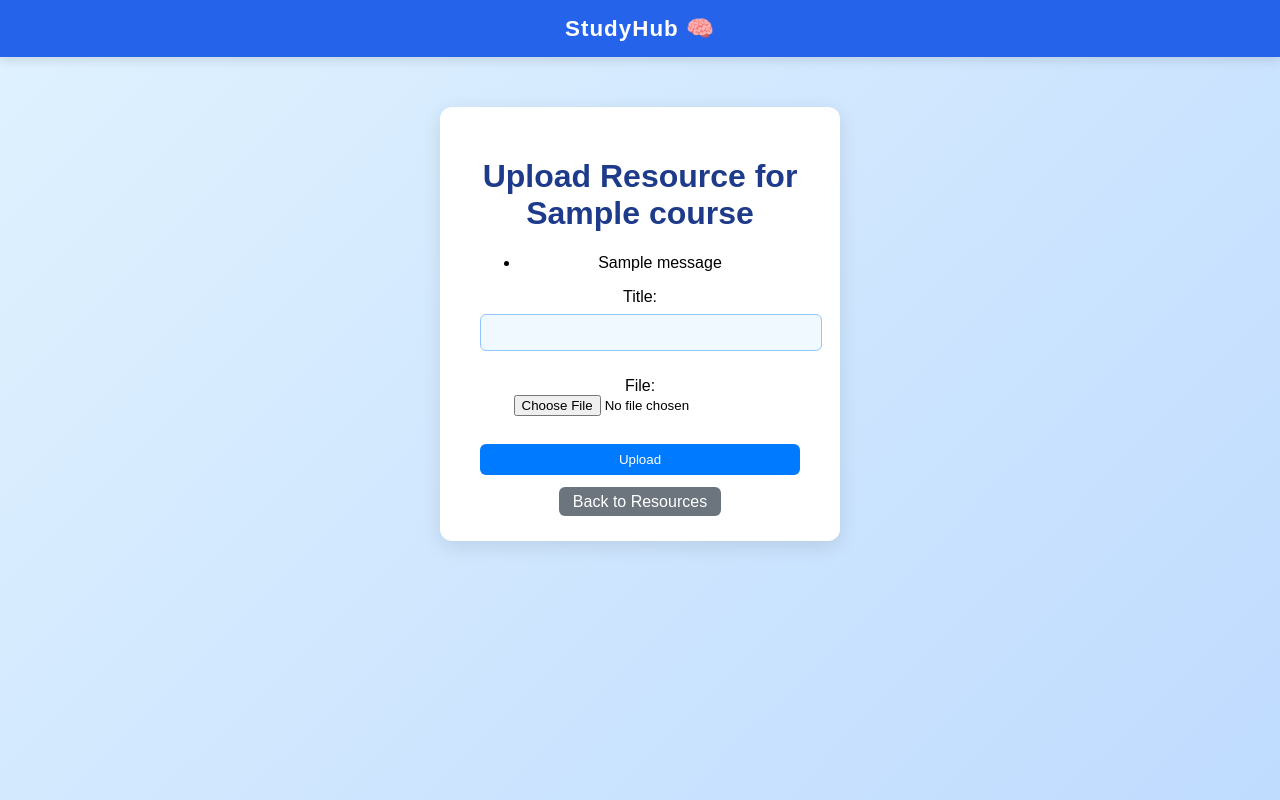
After one commit to gumbinokuthula/studyhub-backend, a Django app: page /resources/1/upload/ in a window 1280 px wide. The commit adds this page. Run offline with Django 5.2, Linux system fonts and the light colour scheme; a user stored in the database is signed in; tables that the repository leaves empty hold one stand-in row (values such as "Sample post"); one stand-in notice (Sample message) is shown.

Commit message:
Add Resources feature: model, views, templates, and basic CSS

```diff
--- /dev/null
+++ b/resources/templates/resources/resource_upload.html
@@ -0,0 +1,40 @@
+{% load static %}
+<!DOCTYPE html>
+<html lang="en">
+
+<head>
+    <meta charset="UTF-8">
+    <title>Upload Resource - {{ course.title }}</title>
+    <link rel="stylesheet" href="{% static 'css/style.css' %}">
+</head>
+
+<body>
+    <header>StudyHub 🧠</header>
+    <div class="container">
+        <h1>Upload Resource for {{ course.title }}</h1>
+
+        {% if messages %}
+        <ul>
+            {% for message in messages %}
+            <li class="message">{{ message }}</li>
+            {% endfor %}
+        </ul>
+        {% endif %}
+
+        <form method="post" enctype="multipart/form-data">
+            {% csrf_token %}
+            <label>Title:</label><br>
+            <input type="text" name="title" class="input-field"><br><br>
+
+            <label>File:</label><br>
+            <input type="file" name="file"><br><br>
+
+            <button type="submit" class="btn-blue">Upload</button>
+        </form>
+
+        <br>
+        <a href="{% url 'resource_list' course.id %}" class="btn-gray">Back to Resources</a>
+    </div>
+</body>
+
+</html>
--- /dev/null
+++ b/resources/urls.py
@@ -0,0 +1,7 @@
+from django.urls import path
+from . import views
+
+urlpatterns = [
+    path('<int:course_id>/', views.resource_list, name='resource_list'),
+    path('<int:course_id>/upload/', views.resource_upload, name='resource_upload'),
+]
--- a/resources/views.py
+++ b/resources/views.py
@@ -1,14 +1,32 @@
 from django.shortcuts import render, redirect
-from .models import Course, Assignment
 from django.contrib.auth.decorators import login_required
+from .models import Resource
+from courses.models import Course
+from django.contrib import messages
 
 @login_required
-def course_list(request):
-    courses = Course.objects.all()
-    return render(request, 'courses/course_list.html', {'courses': courses})
+def resource_list(request, course_id):
+    course = Course.objects.get(id=course_id)
+    resources = Resource.objects.filter(course=course)
+    return render(request, 'resources/resource_list.html', {'course': course, 'resources': resources})
 
 @login_required
-def course_detail(request, course_id):
+def resource_upload(request, course_id):
     course = Course.objects.get(id=course_id)
-    assignments = course.assignments.all()
-    return render(request, 'courses/course_detail.html', {'course': course, 'assignments': assignments})
+
+    if request.method == 'POST':
+        title = request.POST.get('title')
+        file = request.FILES.get('file')
+        if title and file:
+            Resource.objects.create(
+                course=course,
+                title=title,
+                file=file,
+                uploaded_by=request.user
+            )
+            messages.success(request, "Resource uploaded successfully!")
+            return redirect('resource_list', course_id=course.id)
+        else:
+            messages.error(request, "Please provide a title and a file.")
+
+    return render(request, 'resources/resource_upload.html', {'course': course})
--- a/static/style.css
+++ b/static/css/style.css
@@ -87,3 +87,33 @@ footer {
     color: #555;
     font-size: 0.9em;
 }
+.btn-blue {
+    background-color: #007BFF;
+    color: white;
+    padding: 8px 16px;
+    border-radius: 6px;
+    text-decoration: none;
+}
+
+.btn-blue:hover {
+    background-color: #0056b3;
+}
+
+.btn-gray {
+    background-color: #6c757d;
+    color: white;
+    padding: 6px 14px;
+    border-radius: 6px;
+    text-decoration: none;
+}
+
+.btn-gray:hover {
+    background-color: #565e64;
+}
+
+.input-field {
+    padding: 6px 10px;
+    width: 300px;
+    border-radius: 4px;
+    border: 1px solid #ccc;
+}
--- a/studyhub/urls.py
+++ b/studyhub/urls.py
@@ -21,5 +21,8 @@ from users import views as user_views  # ✅ import for home view
 urlpatterns = [
     path('admin/', admin.site.urls),
     path('', user_views.home_view, name='home'),  # ✅ new home route
-    path('', include('users.urls')),              # ✅ include users URLs
+    path('', include('users.urls')),
+    path('resources/', include('resources.urls')),
+    path('courses/', include('courses.urls')),
+    path('users/', include('users.urls')),        # ✅ include users URLs
 ]
--- a/users/templates/users/home.html
+++ b/users/templates/users/home.html
@@ -1,9 +1,9 @@
+{% load static %}
 <!DOCTYPE html>
 <html>
 
 <head>
     <title>StudyHub Home</title>
-    {% load static %}
     <link rel="stylesheet" href="{% static 'css/style.css' %}">
 
 </head>
--- a/users/templates/users/register.html
+++ b/users/templates/users/register.html
@@ -1,9 +1,9 @@
+{% load static %}
 <!DOCTYPE html>
 <html>
 
 <head>
     <title>Register | StudyHub</title>
-    {% load static %}
     <link rel="stylesheet" href="{% static 'css/style.css' %}">
 
 </head>
```
Also changed, not shown: resources/models.py (+11 -1 lines), resources/migrations/0001_initial.py (added), resources/templates/resources/resource_list.html (added).
